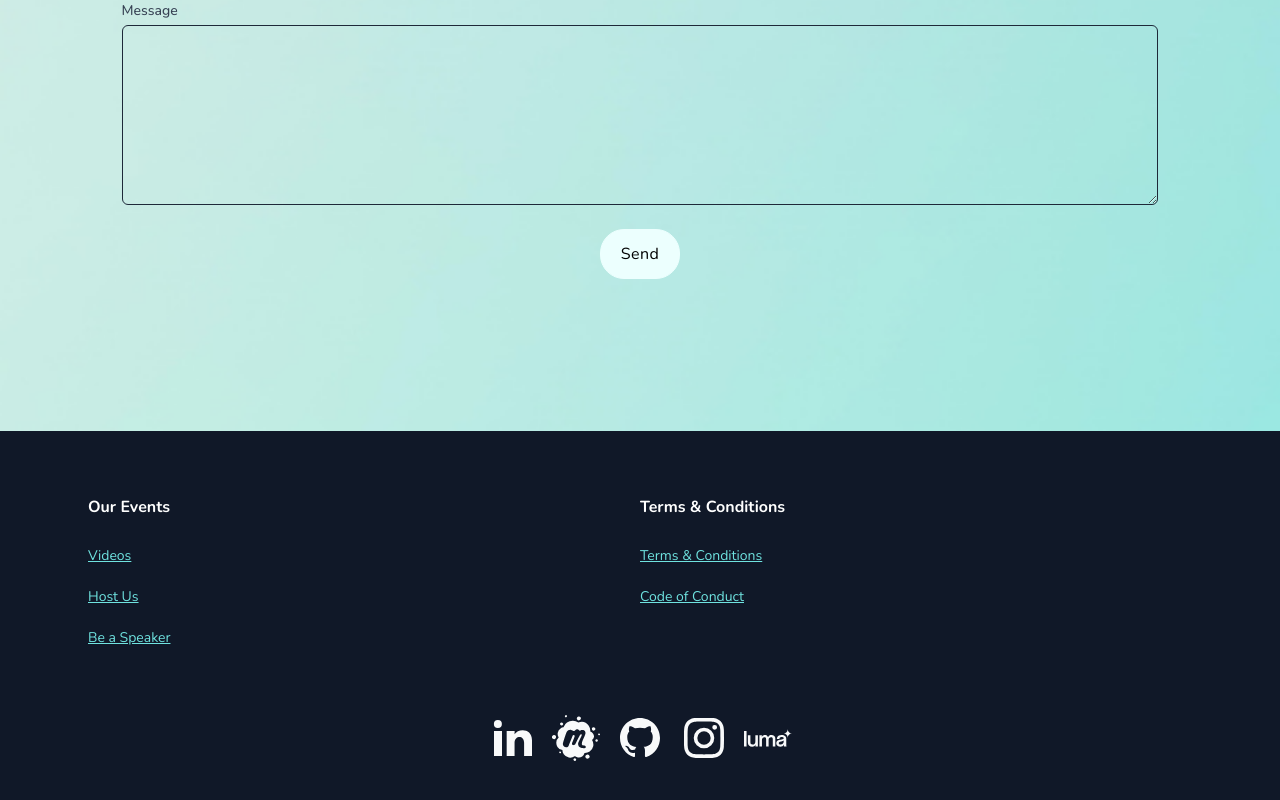
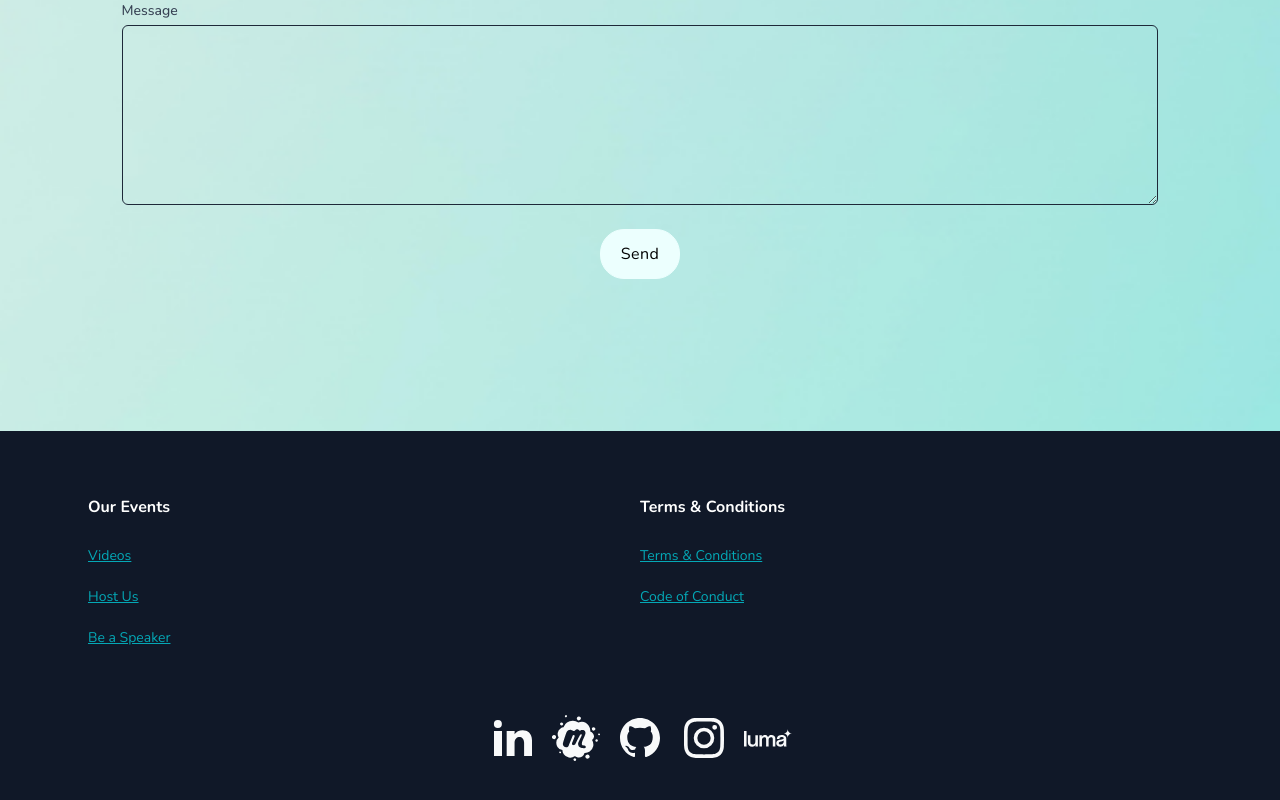
Before and after one commit to tech-tankorg/techtank-site, a Next.js app: page / in a window 1280 px wide. Shown: the part 2975-3775 px from the top of the page. Built offline with nearby package versions, Linux system fonts and the light colour scheme; no server answers.

Commit message:
Updated naming convention  from light-turquoise to brand primary

```diff
--- a/app/components/Footer.tsx
+++ b/app/components/Footer.tsx
@@ -17,7 +17,7 @@ export default function Footer() {
                 <li key={item.name}>
                   <Link
                     href={item.href}
-                    className="text-sm leading-6 text-light-turquoise underline hover:text-white"
+                    className="text-sm leading-6 text-brand-primary-600 underline hover:text-white"
                   >
                     {item.name}
                   </Link>
@@ -32,7 +32,7 @@ export default function Footer() {
                 <li key={item.name}>
                   <Link
                     href={item.href}
-                    className="text-sm leading-6 text-light-turquoise underline hover:text-white"
+                    className="text-sm leading-6 text-brand-primary-600 underline hover:text-white"
                   >
                     {item.name}
                   </Link>
@@ -45,7 +45,7 @@ export default function Footer() {
               <Link
                 key={item.name}
                 href={item.href}
-                className="text-less-white hover:text-light-turquoise"
+                className="text-less-white hover:text-brand-primary-600"
               >
                 <span className="sr-only">{item.name}</span>
                 <item.icon
```
